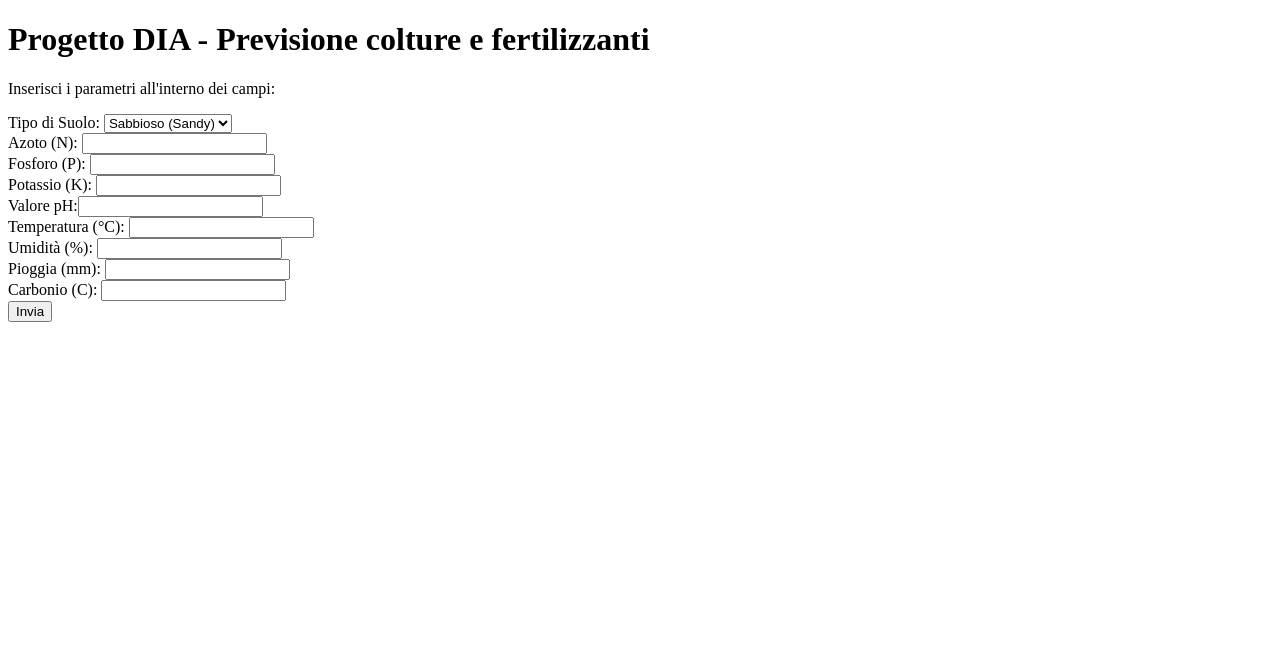
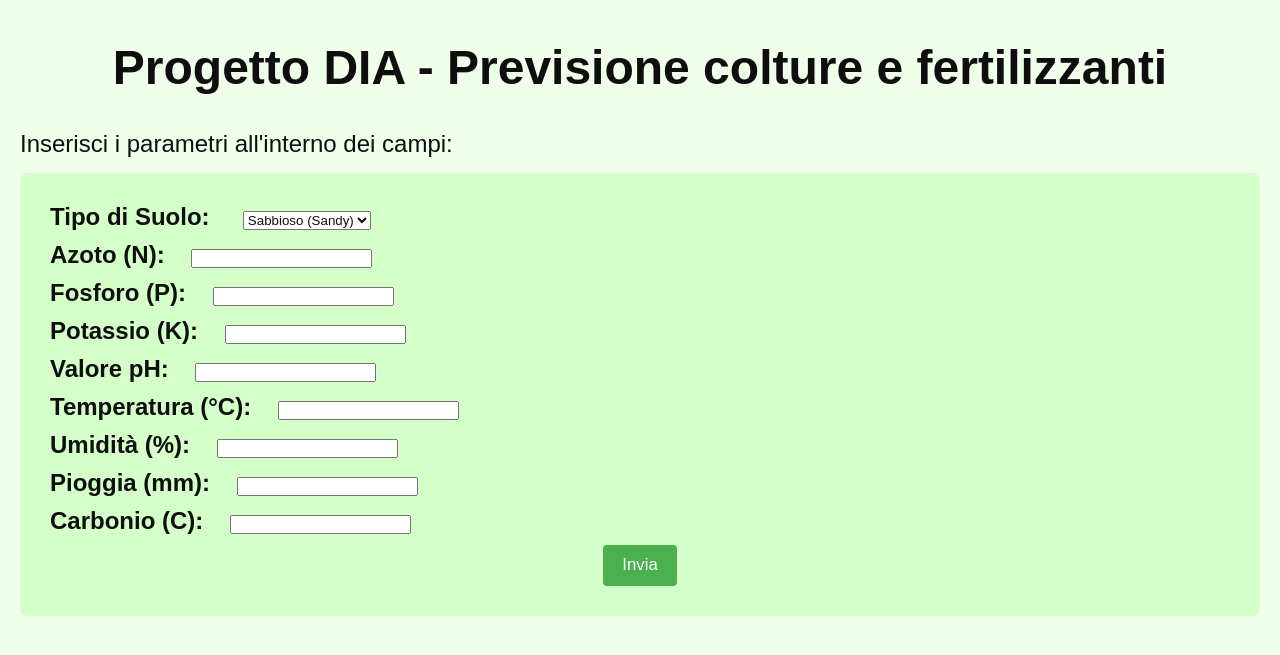
Before and after one commit to Jujez04/data-intensive-project, a Flask app: page / in a window 1280 px wide. Shown: the top 655 px of the page. Run offline with Flask 3, Linux system fonts and the light colour scheme; parts of the project's set-up code (start-up, migrations or seed data) failed here and were passed over.

Commit message:
add: css

```diff
--- a/templates/index.html
+++ b/templates/index.html
@@ -3,29 +3,34 @@
 <head>
     <meta charset="UTF-8">
     <title>Inserimento dati - dia-project</title>
+     <link rel="stylesheet" href="stile/stile.css">
 </head>
 <body>
     <h1>Progetto DIA - Previsione colture e fertilizzanti</h1>
     <p>Inserisci i parametri all'interno dei campi: </p>
 
     <form action="/predict" method="POST">
-        <label for="soil">Tipo di Suolo:</label>
+        <div class="form-group">
+            <label for="soil">Tipo di Suolo:
             <select id="soil" name="Soil" required>
                 <option value="Sandy">Sabbioso (Sandy)</option>
                 <option value="Loamy">Limoso (Loamy)</option>
                 <option value="Black">Nero (Black)</option>
                 <option value="Red">Rosso (Red)</option>
                 <option value="Clayey">Argilloso (Clayey)</option>
-        </select> </br>
-        <label>Azoto (N):</label> <input type="number" step="0.1" name="Nitrogen" required> </br>
-        <label>Fosforo (P):</label> <input type="number" step="0.1" name="Phosphorus" required> </br>
-        <label>Potassio (K):</label> <input type="number" step="0.1" name="Potassium" required> </br>
-        <label>Valore pH:</label><input type="number" step="0.1" name="pH_Value" required> </br>
-        <label>Temperatura (°C):</label> <input type="number" step="0.1" name="Temperature" required> </br>
-        <label>Umidità (%):</label> <input type="number" step="0.1" name="Humidity" required> </br>
-        <label>Pioggia (mm):</label> <input type="number" step="0.1" name="Rainfall" required> </br>
-        <label>Carbonio (C):</label> <input type="number" step="0.1" name="Carbon" required> </br>
+            </select>
+            </label>
+
+            <label>Azoto (N):<input type="number" step="0.1" name="Nitrogen" required> </label>
+            <label>Fosforo (P):<input type="number" step="0.1" name="Phosphorus" required></label>
+            <label>Potassio (K):<input type="number" step="0.1" name="Potassium" required></label>
+            <label>Valore pH:<input type="number" step="0.1" name="pH_Value" required></label>
+            <label>Temperatura (°C):<input type="number" step="0.1" name="Temperature" required></label>
+            <label>Umidità (%):<input type="number" step="0.1" name="Humidity" required></label>
+            <label>Pioggia (mm):<input type="number" step="0.1" name="Rainfall" required></label>
+            <label>Carbonio (C):<input type="number" step="0.1" name="Carbon" required></label>
             <button type="submit">Invia</button>
+        </div>
     </form>
 </body>
 </html>
--- /dev/null
+++ b/templates/stile/stile.css
@@ -0,0 +1,73 @@
+* {
+    margin: 0;
+    padding: 0;
+    box-sizing: border-box;
+    color: #0d0e0d;
+
+}
+
+body {
+    display: flex;
+    flex-direction: column;
+    justify-content: center;
+    align-content: center;
+    font-size: clamp(16px, 2vw, 24px);
+    font-family: 'Arial', sans-serif;
+    gap: 15px;
+    padding: 20px;
+    background-color: #efffea;
+}
+
+h1 {
+    font-size: 2em;
+    margin: 20px 0;
+    align-self: center;
+}
+
+.form-group {
+    display: flex;
+    flex-direction: column;
+    gap: 10px;
+    background-color: #d5ffc9;
+    padding: 30px;
+    border-radius: 8px;
+    align-self: center;
+}
+
+label {
+    font-size: 1em;
+    font-weight: bold;
+}
+
+select,
+input {
+    margin: 0 2em;
+}
+
+button,
+.btn {
+    width: fit-content;
+    padding: 0.5em 1em;
+    background-color: #4CAF50;
+    color: white;
+    border: #4CAF50 2px solid;
+    border-radius: 4px;
+    font-size: 0.7em;
+    cursor: pointer;
+    align-self: center;
+    text-decoration: none;
+}
+
+.result-container {
+    display: flex;
+    gap: 20px;
+    background-color: #d5ffc9;
+    padding: 30px;
+    border-radius: 8px;
+}
+
+.result-value {
+    font-size: 1.5em;
+    font-weight: bold;
+    color: #4CAF50;
+}
```
Also changed, not shown: templates/result.html (+7 -2 lines). Lines whose indentation alone changed are shown as unchanged.
